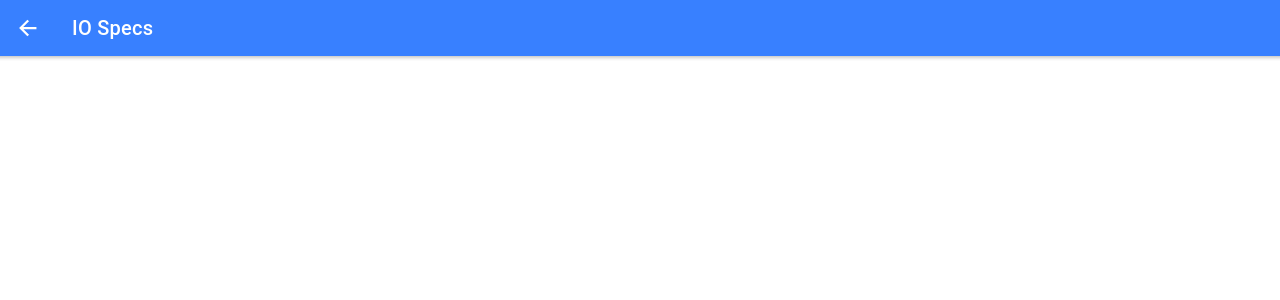
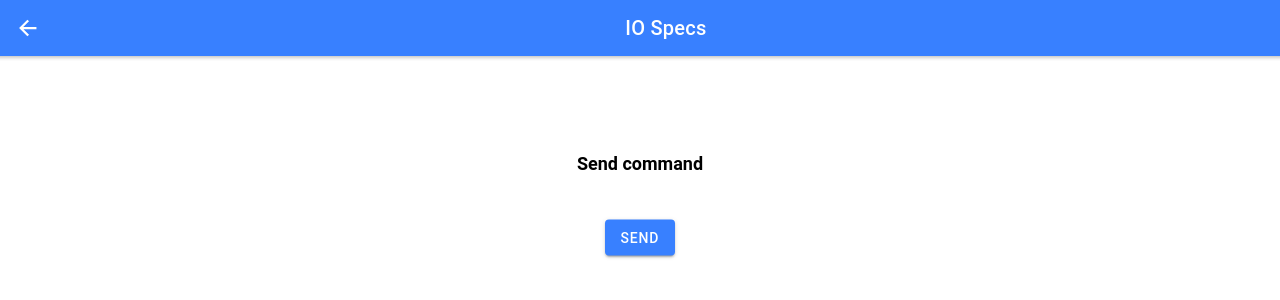
Before and after one commit to bandydos/io-ionic, a React (Create React App) app: page /iospecs in a window 1280 px wide. Shown: the top 300 px of the page. Built offline with nearby package versions, Linux system fonts and the light colour scheme.

Commit message:
Basic layout update

```diff
--- /dev/null
+++ b/src/components/Dashboard.css
@@ -0,0 +1,24 @@
+.container {
+  text-align: center;
+  position: absolute;
+  left: 0;
+  right: 0;
+  top: 20%;
+  transform: translateY(-50%);
+}
+
+.container strong {
+  font-size: 18px;
+  line-height: 26px;
+}
+
+.container p {
+  font-size: 16px;
+  line-height: 22px;
+  color: #444444;
+  margin: 0;
+}
+
+.container a {
+  text-decoration: none;
+}
--- /dev/null
+++ b/src/components/Dashboard.tsx
@@ -0,0 +1,14 @@
+import React from 'react';
+import './Dashboard.css';
+
+interface DashboardProps {  }
+
+const Dashboard: React.FC<DashboardProps> = () => {
+  return (
+    <div className="container">
+      <strong>Dashboard</strong>
+    </div>
+  );
+};
+
+export default Dashboard;
--- /dev/null
+++ b/src/components/SendCommand.css
@@ -0,0 +1,24 @@
+.container {
+  text-align: center;
+  position: absolute;
+  left: 0;
+  right: 0;
+  top: 20%;
+  transform: translateY(-50%);
+}
+
+.container strong {
+  font-size: 18px;
+  line-height: 26px;
+}
+
+.container p {
+  font-size: 16px;
+  line-height: 22px;
+  color: #444444;
+  margin: 0;
+}
+
+.container a {
+  text-decoration: none;
+}
--- /dev/null
+++ b/src/components/SendCommand.tsx
@@ -0,0 +1,17 @@
+import { IonButton, IonInput } from '@ionic/react';
+import React from 'react';
+import './SendCommand.css';
+
+interface SendCommandProps {  }
+
+const SendCommand: React.FC<SendCommandProps> = () => {
+  return (
+    <div className="container">
+      <strong>Send command</strong>
+      <IonInput></IonInput>
+      <IonButton>send</IonButton>
+    </div>
+  );
+};
+
+export default SendCommand;
--- a/src/pages/Home.tsx
+++ b/src/pages/Home.tsx
@@ -1,22 +1,19 @@
-import { IonButtons, IonButton, IonIcon, IonContent, IonHeader, IonPage, IonTitle, IonToolbar, IonText, IonNav, IonRouterLink } from '@ionic/react';
+import { IonHeader, IonPage, IonTitle, IonToolbar, IonText, IonNav, IonRouterLink, IonFooter, IonContent, IonButtons, IonButton } from '@ionic/react';
 import React from 'react';
 import Welcome from '../components/Welcome';
 import './Home.css';
-import { personCircle, search, helpCircle, star, create, ellipsisHorizontal, ellipsisVertical } from 'ionicons/icons';
 const Home: React.FC = () => {
   return (
     <IonPage>
       <IonHeader>
         <IonToolbar color="primary">
-          <IonRouterLink href="/home" slot="start" color="light">
-            <IonText>Home</IonText>
-          </IonRouterLink>
-          <IonRouterLink href="/iospecs" slot="end" color="light">
-            <IonText>IO Specs</IonText>
-          </IonRouterLink>
+          <IonTitle class="ion-text-center">Home</IonTitle>
+          <IonButtons slot="end">
+            <IonButton href="/iospecs" color="light">IO Specs</IonButton>
+          </IonButtons>
         </IonToolbar>
       </IonHeader>
-      <IonContent fullscreen>
+      <IonContent>
         <Welcome />
       </IonContent>
     </IonPage>
--- a/src/pages/IoSpecs.tsx
+++ b/src/pages/IoSpecs.tsx
@@ -1,20 +1,21 @@
 import { IonPage, IonBackButton, IonHeader, IonToolbar, IonButtons, IonMenuButton, IonContent, IonTitle, IonText } from '@ionic/react';
 import React from 'react';
-import Welcome from '../components/Welcome';
-import './Home.css';
+import Dashboard from '../components/Dashboard';
+import SendCommand from '../components/SendCommand';
 
 const IoSpecs: React.FC = () => {
     return (
         <IonPage>
-            <IonContent>
             <IonHeader>
                 <IonToolbar color="primary">
                     <IonButtons slot="start">
                         <IonBackButton text="" defaultHref="home" />
                     </IonButtons>
-                    <IonTitle>IO Specs</IonTitle>
+                    <IonTitle class="ion-text-center">IO Specs</IonTitle>
                 </IonToolbar>
             </IonHeader>
+            <IonContent>
+                <SendCommand />
             </IonContent>
         </IonPage>
     );
```
Lines whose indentation alone changed are shown as unchanged.
